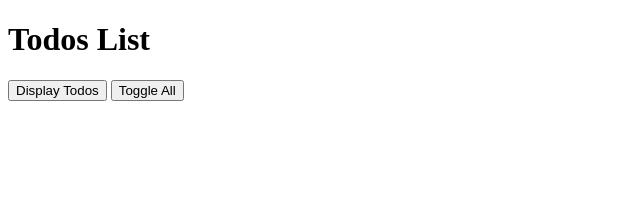
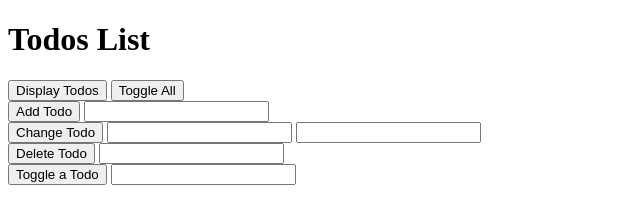
Before and after one commit to MTayyabSaeed/todos-list-javascript, a plain HTML site: page index.html in a window 1280 px wide. Shown: the whole page, without its empty margins (0-640 px from the left). Drawn offline with Linux system fonts and the light colour scheme.

Commit message:
Refactoring eventListeners and added Button handler object methods
Refactored the code to have less code and optimized. Further buttons are
added to index.html and connected to the handlers object methods that
function the same as in the todoList object but handlers object provides
accessors to the original methods for the connection to the index.html.

```diff
--- a/index.html
+++ b/index.html
@@ -5,9 +5,28 @@
     <title>TodosList</title>
 </head>
 <body>
-<div id="TodosText"><h1>Todos List</h1></div>
-<button id="displayTodosButton">Display Todos</button>
-<button id="toggleAll">Toggle All</button>
+    <div id="TodosText"><h1>Todos List</h1></div>
+    <div>
+        <button onclick="handlers.displayTodosButton()">Display Todos</button>
+        <button onclick="handlers.toggleAll()">Toggle All</button>
+    </div>
+    <div>
+        <button onclick="handlers.addTodos()">Add Todo</button>
+        <input type="text" id="addTodoTextInput">
+    </div>
+    <div>
+        <button onclick="handlers.changeTodo()">Change Todo</button>
+        <input type="number" id="changeTodoPositionInput">
+        <input type="text" id="changeTodoTextInput">
+    </div>
+    <div>
+        <button onclick="handlers.deleteTodo()">Delete Todo</button>
+        <input type="number" id="deleteTodoPositionInput">
+    </div>
+    <div>
+        <button onclick="handlers.toggleTodo()">Toggle a Todo</button>
+        <input type="number" id="toggleTodoPositionInput">
+    </div>
 
 <script src="js/todosController.js"></script>
 
--- a/js/todosController.js
+++ b/js/todosController.js
@@ -1,7 +1,6 @@
 let todoList = {
     //declaring todos array as a property
     todos: [],
-
     displayTodos: function() {
         console.log('My Todos: ');
         if (this.todos.length === 0) {
@@ -70,6 +69,8 @@ let todoList = {
         this.displayTodos();
     }
 };
+
+//----------------------------------------------------------------------------------------------------------------------------------
 /*
  * This code is from the stackoverflow thread I posted, below is the link
  * https://stackoverflow.com/questions/47238309/error-cannot-find-module-node-jsdom/47241559?noredirect=1#comment81444646_47241559
@@ -102,16 +103,13 @@ function showData() {
 showData();
 
 */
+//----------------------------------------------------------------------------------------------------------------------------------
+/*
+ * Refactoring this code, I am keeping this as a comment because this is the normal and
+ * more flexible way to do it but I want learn more further
+ * You can use either this commented code or the refactored code down there
 
-
-todoList.displayTodos();
-todoList.addTodos('first');
-todoList.addTodos('second');
-todoList.addTodos('third');
-todoList.toggleCompleted(0);
-
-todoList.allCompleted();
- let displayTodosButton = document.getElementById('displayTodosButton');
+let displayTodosButton = document.getElementById('displayTodosButton');
 console.log(displayTodosButton);
 
 displayTodosButton.addEventListener('click', function() {
@@ -122,3 +120,39 @@ let toggleAll = document.getElementById('toggleAll');
 toggleAll.addEventListener('click', function() {
     todoList.allCompleted();
 });
+*/
+//----------------------------------------------------------------------------------------------------------------------------------
+
+//handlers object would give access to function to be attached to buttons in html
+let handlers ={
+    displayTodosButton: function () {
+        todoList.displayTodos();
+    },
+    toggleAll: function () {
+        todoList.allCompleted();
+    },
+    addTodos: function () {
+        let addTodoTextInput = document.getElementById('addTodoTextInput');
+        todoList.addTodos(addTodoTextInput.value);
+        addTodoTextInput.value = '';
+    },
+    changeTodo: function () {
+        let changeTodoPositionInput = document.getElementById('changeTodoPositionInput');
+        let changeTodoTextInput = document.getElementById('changeTodoTextInput');
+        todoList.changeTodo(changeTodoPositionInput.valueAsNumber, changeTodoTextInput.value);
+        changeTodoPositionInput.value = '';
+        changeTodoTextInput.value = '';
+    },
+    deleteTodo: function () {
+        let deleteTodoPositionInput = document.getElementById('deleteTodoPositionInput');
+        todoList.deleteTodo(deleteTodoPositionInput.valueAsNumber);
+        deleteTodoPositionInput.value = '';
+
+    },
+    toggleTodo: function () {
+        let toggleTodoPositionInput = document.getElementById('toggleTodoPositionInput');
+        todoList.toggleCompleted(toggleTodoPositionInput.valueAsNumber);
+        toggleTodoPositionInput.value = '';
+    }
+
+};
```
